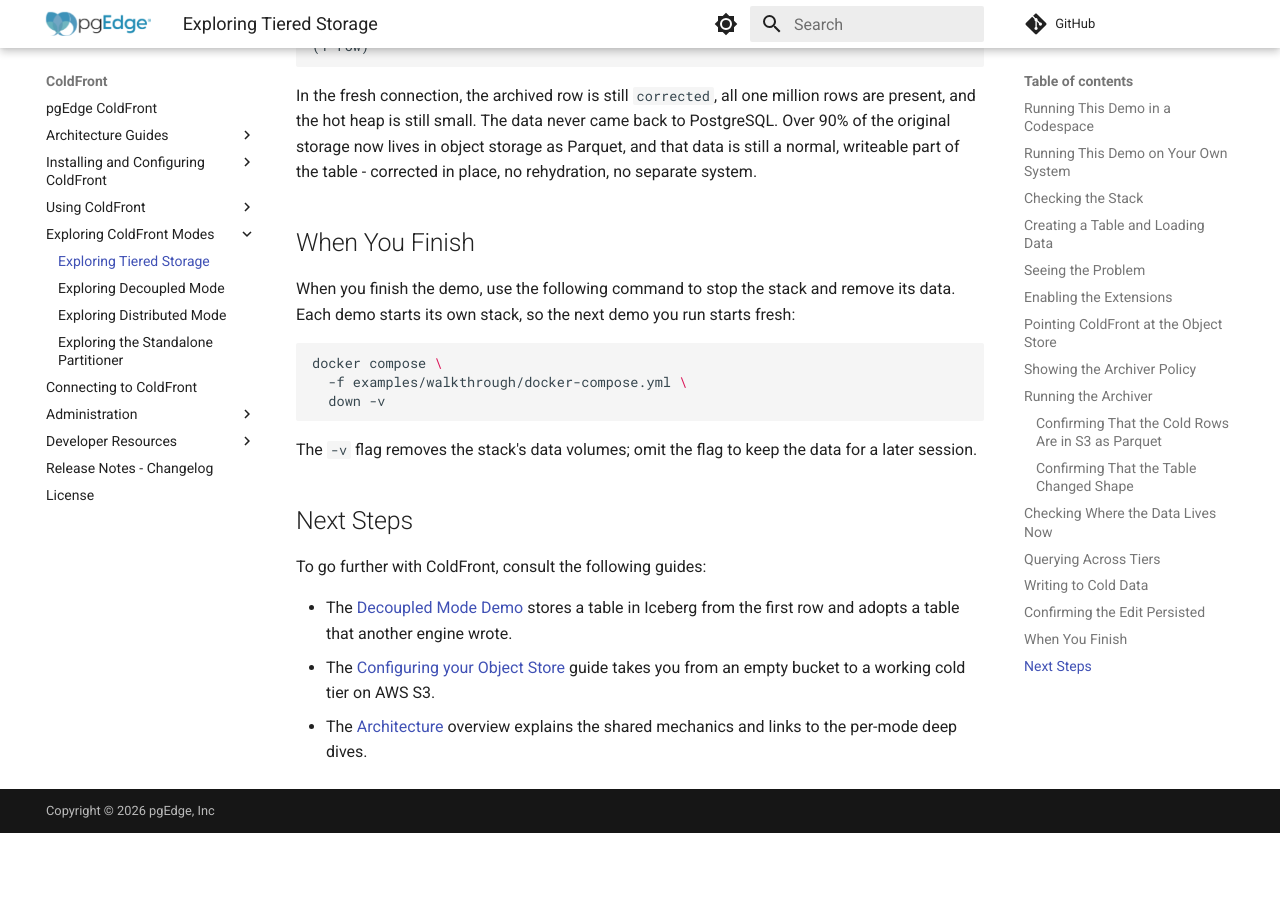
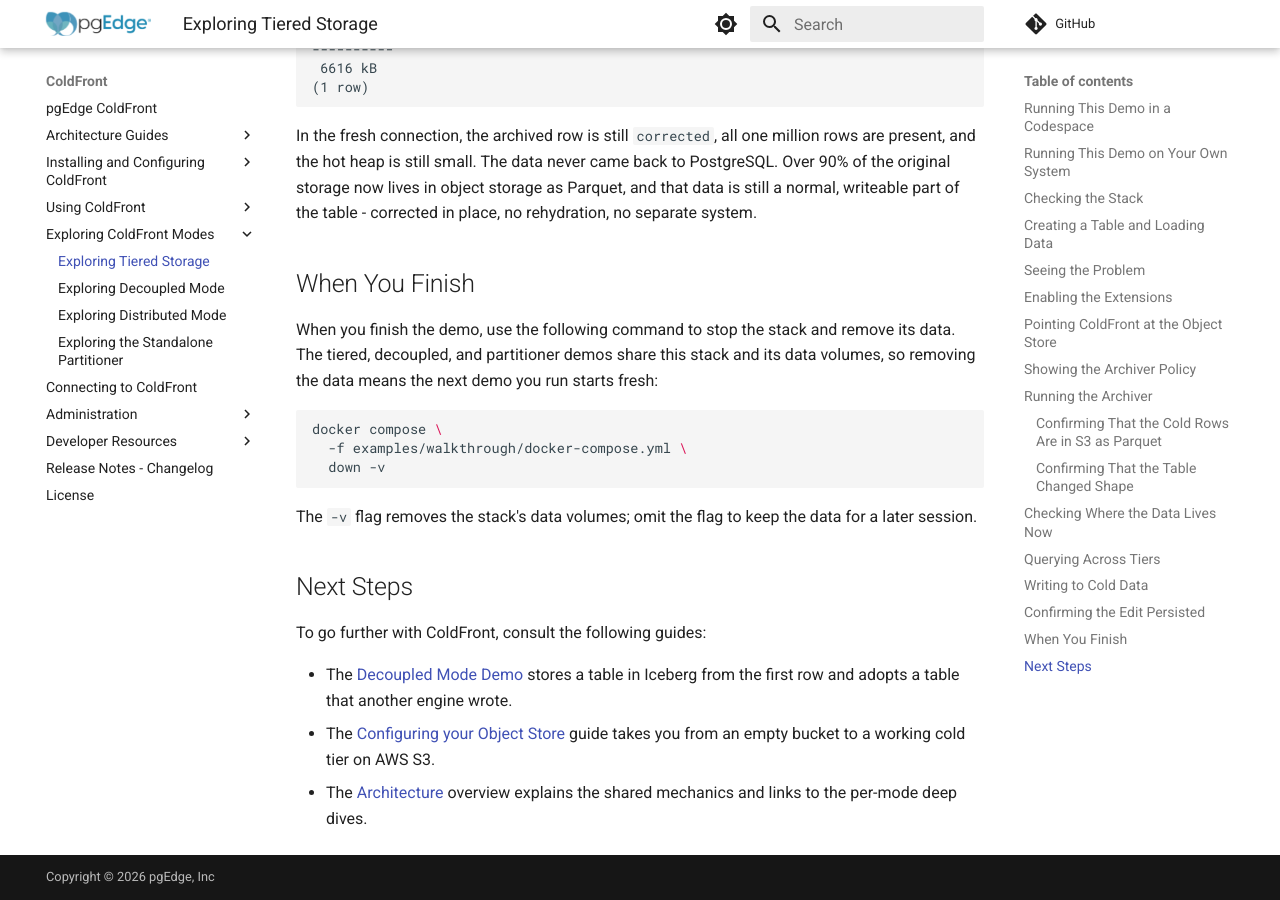
Before and after one commit to pgEdge/coldfront, an MkDocs documentation site: the page built from docs/walkthrough_tiered.md, in a window 1280 px wide and 900 px high, scrolled down 13666 px. Built offline with MkDocs 1.6.1 and Material for MkDocs 9.7.7, drawn with Linux system fonts in a browser that asks for light colours; comment, search, counter and statistics services are not loaded; before the commit the page ends 14499 px from its top, so only the background shows below that; some of the changed text lies outside the part shown.

Commit message:
Say that the single-node demos share one stack, and describe the archiver boundary per partition

````diff
--- a/docs/walkthrough_tiered.md
+++ b/docs/walkthrough_tiered.md
@@ -18,7 +18,7 @@ The following table shows the eleven steps this demo performs:
 | [4. Enabling the extensions](#enabling-the-extensions) | Enable the two extensions that add tiered storage to the existing database. |
 | [5. Pointing ColdFront at the object store](#pointing-coldfront-at-the-object-store) | Tell ColdFront where cold data lives. |
 | [6. Showing the archiver policy](#showing-the-archiver-policy) | Review the policy, where `hot_period: 30 days` sets the hot/cold boundary. |
-| [7. Running the archiver](#running-the-archiver) | Move everything older than 30 days to object storage. |
+| [7. Running the archiver](#running-the-archiver) | Move each monthly partition whose data is all older than 30 days to object storage. |
 | [8. Checking where the data lives now](#checking-where-the-data-lives-now) | Inspect the hot/cold split: the rows and space in each tier. |
 | [9. Querying across tiers](#querying-across-tiers) | Run one query on one table that reads hot and cold data together. |
 | [10. Writing to cold data](#writing-to-cold-data) | UPDATE an archived row in place, with no rehydration. |
@@ -718,8 +718,9 @@ corrected in place, no rehydration, no separate system.
 ## When You Finish
 
 When you finish the demo, use the following command to stop the stack and
-remove its data. Each demo starts its own stack, so the next demo you run
-starts fresh:
+remove its data. The tiered, decoupled, and partitioner demos share this stack
+and its data volumes, so removing the data means the next demo you run starts
+fresh:
 
 ```bash
 docker compose \
````
Also changed, not shown: docs/walkthrough_decoupled.md (+3 -2 lines), docs/walkthrough_partitioner.md (+3 -2 lines).
